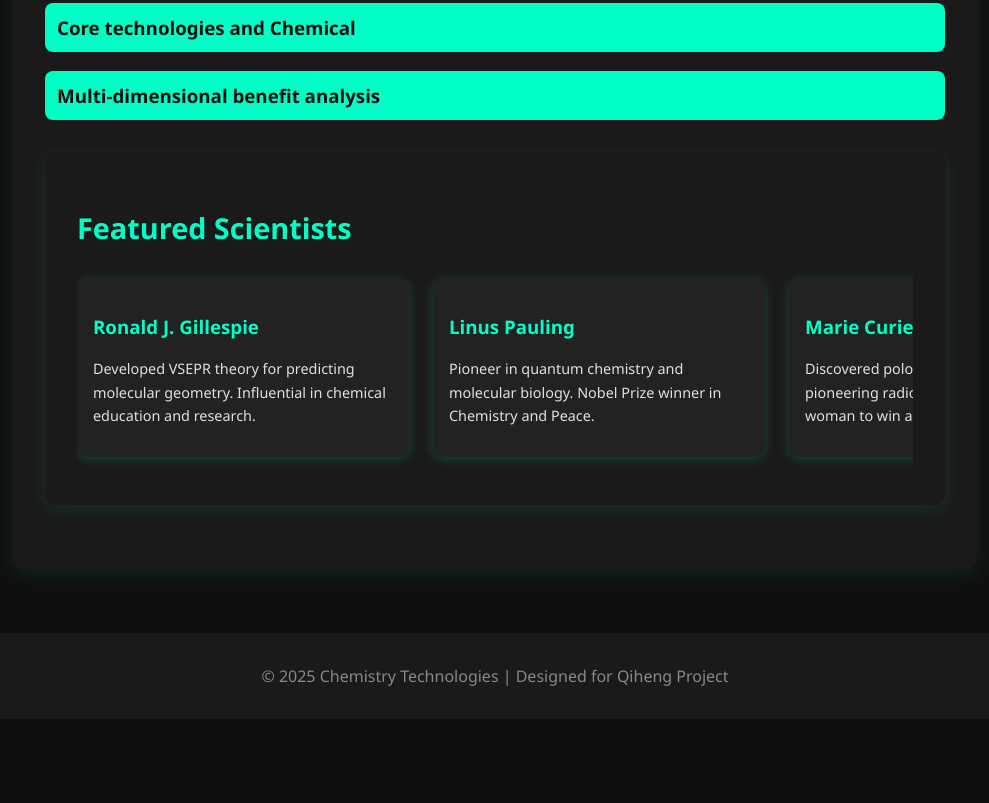
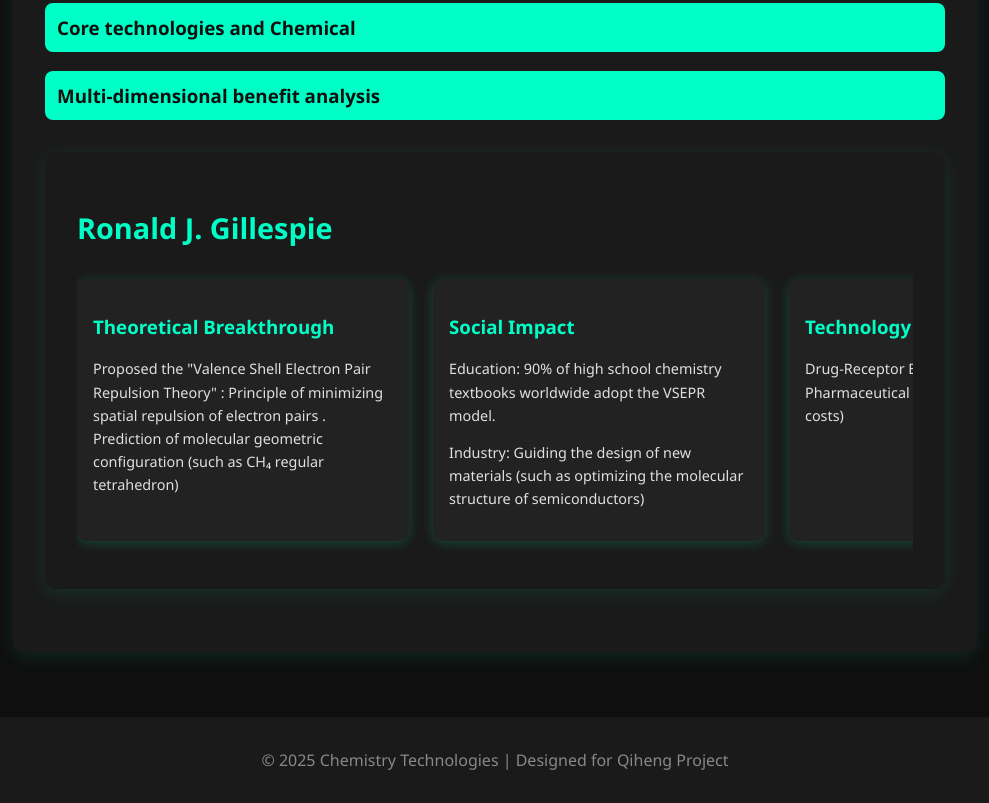
Before and after one commit to Guodong0422/qiheng_chemistry_website, a plain HTML site: page index.html in a window 1280 px wide. Shown: the part 6128-6931 px from the top of the page, without its empty margins (145-1134 px from the left). Before the commit the page ends 6847 px from the top, so only its background shows below. Drawn offline with Linux system fonts and the light colour scheme.

Commit message:
Update index.html
final edition

```diff
--- a/index.html
+++ b/index.html
@@ -285,19 +285,20 @@
 
     <!-- Scientists Carousel -->
     <section class="section">
-      <h2>Featured Scientists</h2>
+      <h2>Ronald J. Gillespie</h2>
       <div class="scientist-carousel">
         <div class="scientist-card">
-          <h3>Ronald J. Gillespie</h3>
-          <p>Developed VSEPR theory for predicting molecular geometry. Influential in chemical education and research.</p>
+          <h3>Theoretical Breakthrough</h3>
+          <p>Proposed the "Valence Shell Electron Pair Repulsion Theory" : Principle of minimizing spatial repulsion of electron pairs . Prediction of molecular geometric configuration (such as CH₄ regular tetrahedron) </p>
         </div>
         <div class="scientist-card">
-          <h3>Linus Pauling</h3>
-          <p>Pioneer in quantum chemistry and molecular biology. Nobel Prize winner in Chemistry and Peace.</p>
+          <h3>Social Impact</h3>
+          <p>Education: 90% of high school chemistry textbooks worldwide adopt the VSEPR model. </p>
+          <p>Industry: Guiding the design of new materials (such as optimizing the molecular structure of semiconductors)</p>
         </div>
         <div class="scientist-card">
-          <h3>Marie Curie</h3>
-          <p>Discovered polonium and radium, pioneering radioactivity research. First woman to win a Nobel Prize.</p>
+          <h3>Technology Application</h3>
+          <p>Drug-Receptor Binding Prediction in the Pharmaceutical Field (Saving 30% of R&D costs)</p>
         </div>
       </div>
     </section>
```
